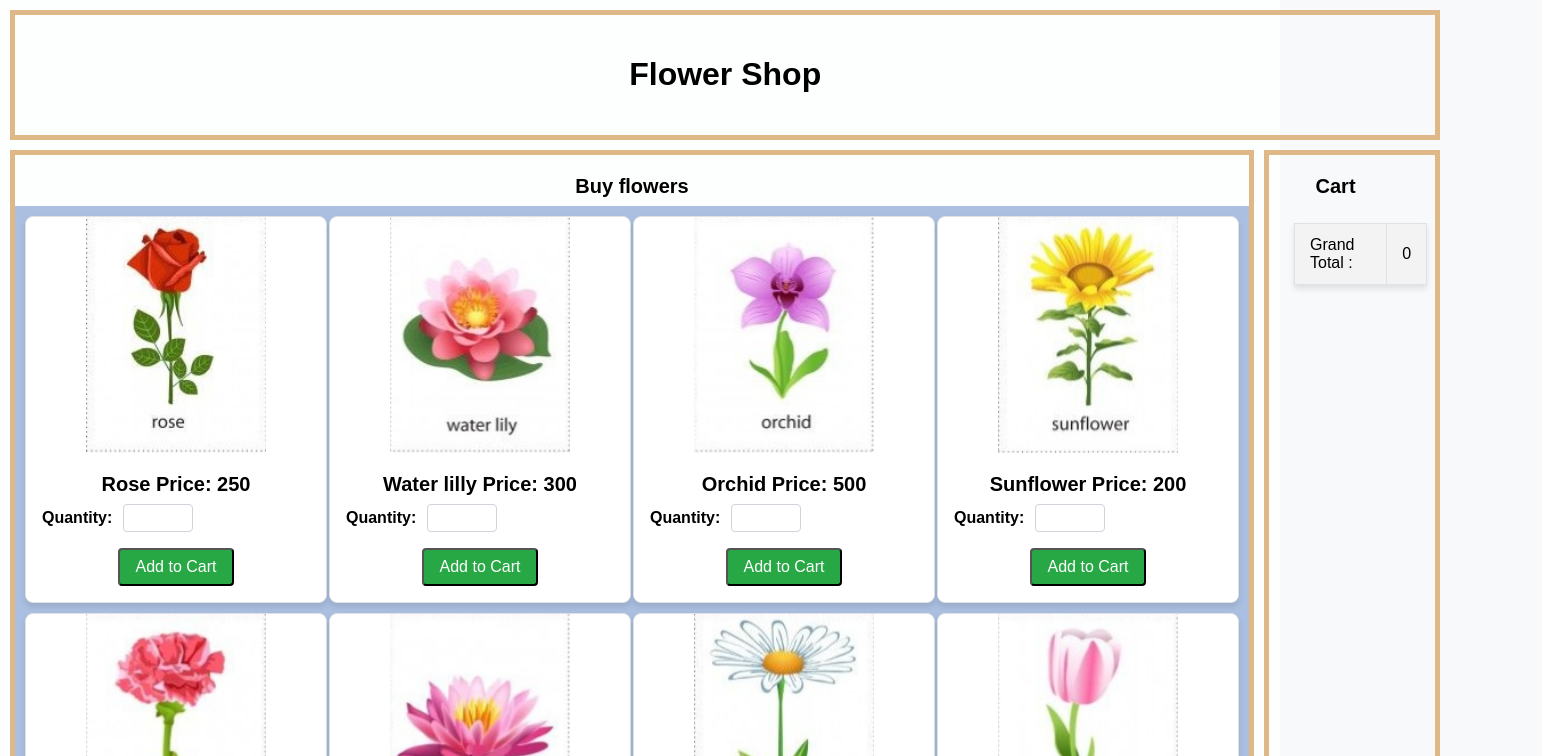
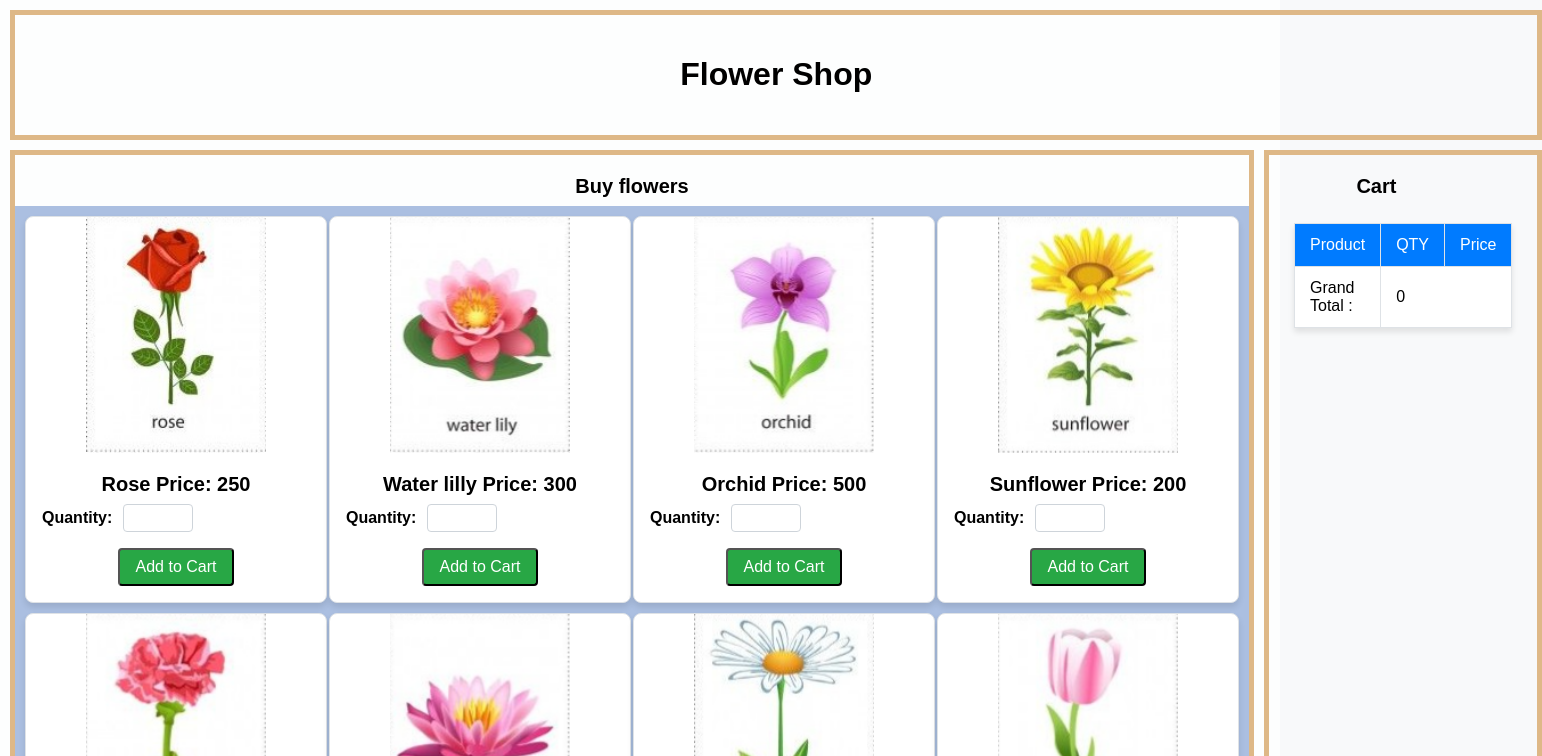
Before and after one commit to mbandara1/IT3133_ICAE1, a React (Create React App) app in the folder icae1/: page / in a window 1280 px wide. Shown: the top 756 px of the page, 1542 px wide, since content can reach past the window. Built offline with nearby package versions, Linux system fonts and the light colour scheme.

Commit message:
table heades added

```diff
--- a/icae1/src/components/Cart.js
+++ b/icae1/src/components/Cart.js
@@ -7,7 +7,7 @@ export default function Cart({cart}) {
         <div className="table-container">
             <h4 className="card-title">Cart</h4>
             <table>
-                <thead>
+                <tbody>
                     {
                 cart.map((item)=>(
                         <tr key={item.id}>
@@ -17,9 +17,15 @@ export default function Cart({cart}) {
                         </tr>
                     ))
                     }
-                </thead>
+                </tbody>
                 {
+                   <thead>
 
+                   <td>Product</td>
+                   <td>QTY</td>
+                   <td>Price</td>
+
+               </thead>
                 }
                 <tr>
                     <td >Grand Total : </td>
```
